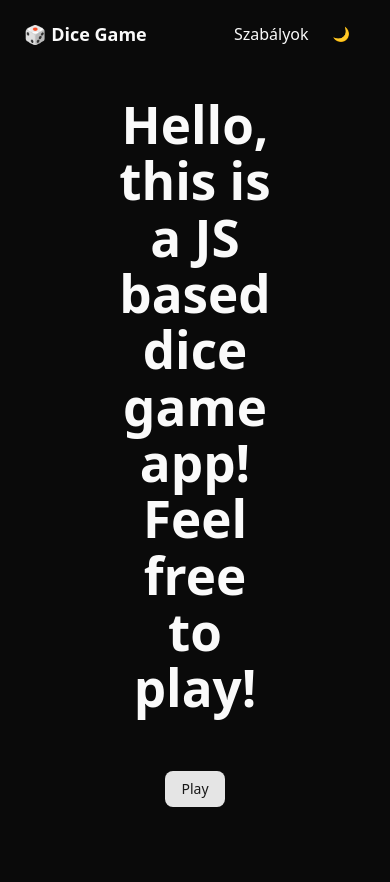
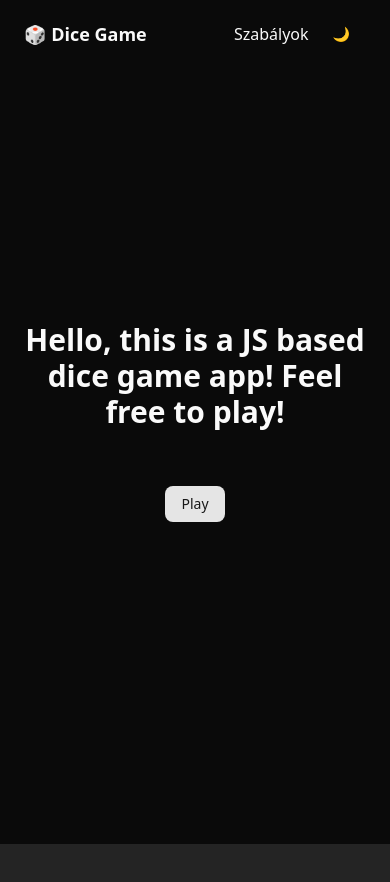
Before and after one commit to zsoltnemesnyikwebery/dice-game--vite, a React (Vite) app: page / in a window 390 px wide. Shown: the top 882 px of the page. After the commit the page ends 844 px from the top, so only its background shows below. Built offline with nearby package versions, Linux system fonts and the light colour scheme.

Commit message:
UI update on PageHome component (decrease spacing, font-size)

```diff
--- a/src/pages/PageHome.tsx
+++ b/src/pages/PageHome.tsx
@@ -3,8 +3,8 @@ import { Link } from "react-router-dom";
 
 export default function PageHome() {
   return (
-    <section className="flex gap-y-10 gap-x-5 h-full flex-wrap justify-center p-24 text-center">
-      <h1 className="text-3xl font-bold w-full">
+    <section className="flex gap-y-10 gap-x-5 h-full flex-wrap justify-center md:p-24 text-center">
+      <h1 className="text-3xl! md:text-6xl! font-bold w-full">
         Hello, this is a JS based dice game app! Feel free to play!
       </h1>
       <Button className="mt-4" variant="default" asChild>
```
